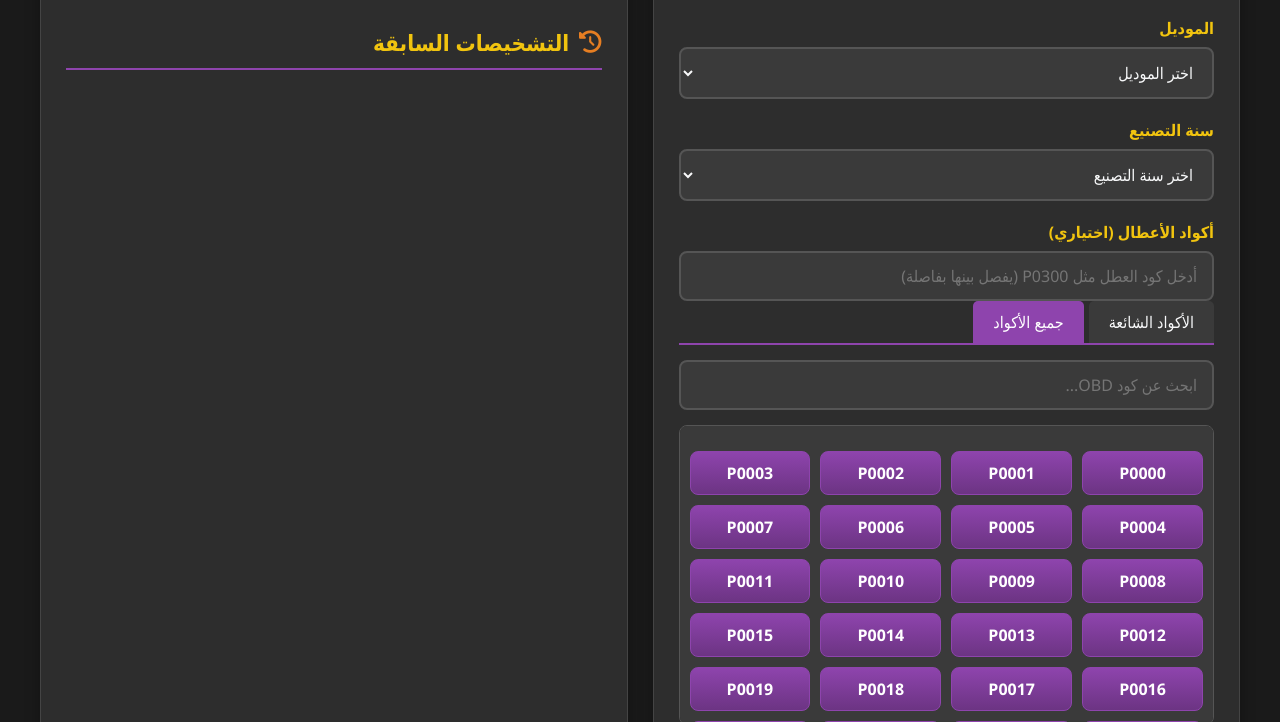
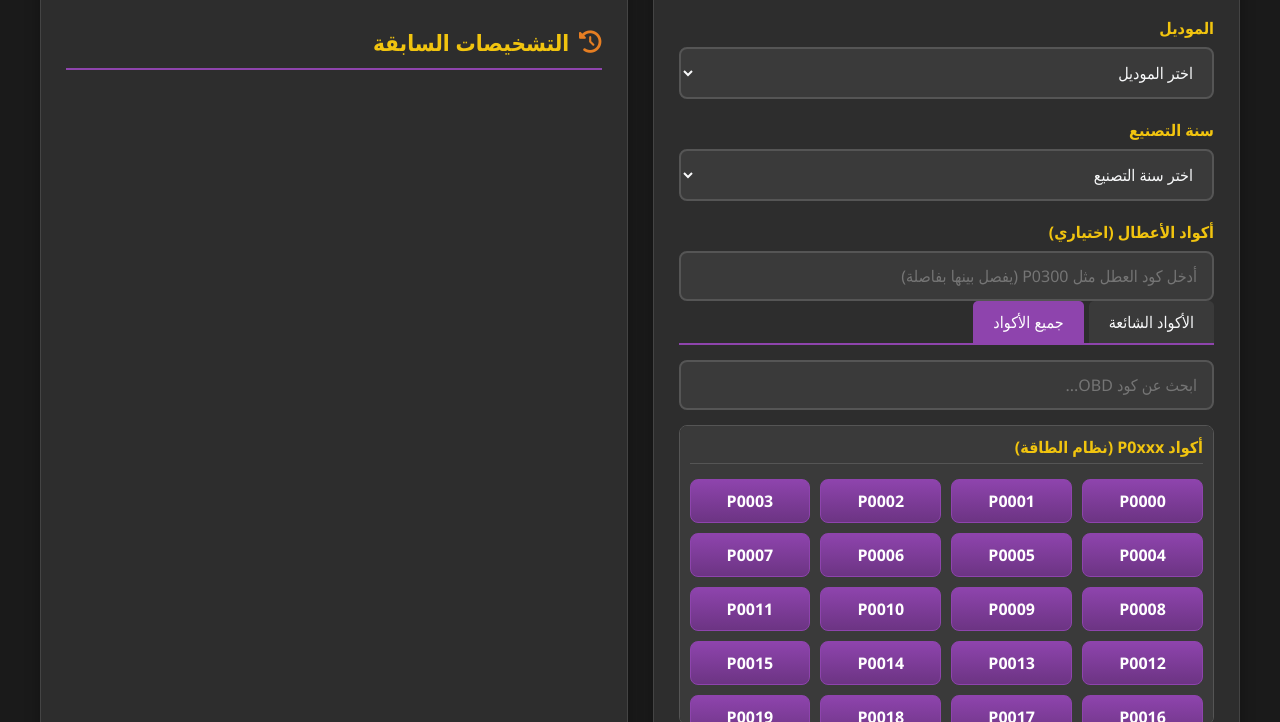
Before and after one commit to dalinadjib1990-cell/Ai-, a plain HTML site: page index.html in a window 1280 px wide. Both pictures are taken after a click on the element "جميع الأكواد". Shown: the part 515-1237 px from the top of the page. Drawn offline with Linux system fonts and the light colour scheme.

Commit message:
Update index.html

```diff
--- a/index.html
+++ b/index.html
@@ -359,6 +359,18 @@
         .code-search {
             margin-bottom: 15px;
         }
+
+        .code-category {
+            margin-bottom: 15px;
+        }
+
+        .code-category-title {
+            font-weight: bold;
+            color: var(--secondary);
+            margin-bottom: 10px;
+            padding-bottom: 5px;
+            border-bottom: 1px solid #555;
+        }
     </style>
 </head>
 <body>
@@ -448,7 +460,6 @@
                                 <div class="code-item" data-code="P0500">P0500</div>
                                 <div class="code-item" data-code="P0600">P0600</div>
                                 <div class="code-item" data-code="P0700">P0700</div>
-                                <div class="code-item" data-code="P0800">P0800</div>
                                 <div class="code-item" data-code="P0120">P0120</div>
                                 <div class="code-item" data-code="P0130">P0130</div>
                                 <div class="code-item" data-code="P0170">P0170</div>
@@ -477,7 +488,7 @@
                             <input type="text" id="codeSearch" placeholder="ابحث عن كود OBD...">
                         </div>
                         <div class="obd-codes-container">
-                            <div class="code-list" id="all-codes-list">
+                            <div id="all-codes-list">
                                 <!-- سيتم ملؤها بواسطة JavaScript -->
                             </div>
                         </div>
@@ -580,44 +591,80 @@
             codesList.innerHTML = '';
 
             // أكواد P0xxx (نظام الطاقة)
+            const p0Category = document.createElement('div');
+            p0Category.className = 'code-category';
+            p0Category.innerHTML = '<div class="code-category-title">أكواد P0xxx (نظام الطاقة)</div>';
+            const p0List = document.createElement('div');
+            p0List.className = 'code-list';
+
             for (let i = 0; i <= 999; i++) {
                 const code = 'P0' + i.toString().padStart(3, '0');
                 const codeItem = document.createElement('div');
                 codeItem.className = 'code-item';
                 codeItem.textContent = code;
                 codeItem.setAttribute('data-code', code);
-                codesList.appendChild(codeItem);
+                p0List.appendChild(codeItem);
             }
 
+            p0Category.appendChild(p0List);
+            codesList.appendChild(p0Category);
+
             // أكواد P1xxx (الشركة المصنعة)
+            const p1Category = document.createElement('div');
+            p1Category.className = 'code-category';
+            p1Category.innerHTML = '<div class="code-category-title">أكواد P1xxx (الشركة المصنعة)</div>';
+            const p1List = document.createElement('div');
+            p1List.className = 'code-list';
+
             for (let i = 0; i <= 999; i++) {
                 const code = 'P1' + i.toString().padStart(3, '0');
                 const codeItem = document.createElement('div');
                 codeItem.className = 'code-item';
                 codeItem.textContent = code;
                 codeItem.setAttribute('data-code', code);
-                codesList.appendChild(codeItem);
+                p1List.appendChild(codeItem);
             }
 
+            p1Category.appendChild(p1List);
+            codesList.appendChild(p1Category);
+
             // أكواد P2xxx (الشركة المصنعة)
+            const p2Category = document.createElement('div');
+            p2Category.className = 'code-category';
+            p2Category.innerHTML = '<div class="code-category-title">أكواد P2xxx (الشركة المصنعة)</div>';
+            const p2List = document.createElement('div');
+            p2List.className = 'code-list';
+
             for (let i = 0; i <= 999; i++) {
                 const code = 'P2' + i.toString().padStart(3, '0');
                 const codeItem = document.createElement('div');
                 codeItem.className = 'code-item';
                 codeItem.textContent = code;
                 codeItem.setAttribute('data-code', code);
-                codesList.appendChild(codeItem);
+                p2List.appendChild(codeItem);
             }
 
+            p2Category.appendChild(p2List);
+            codesList.appendChild(p2Category);
+
             // أكواد P3xxx (الشركة المصنعة)
+            const p3Category = document.createElement('div');
+            p3Category.className = 'code-category';
+            p3Category.innerHTML = '<div class="code-category-title">أكواد P3xxx (الشركة المصنعة)</div>';
+            const p3List = document.createElement('div');
+            p3List.className = 'code-list';
+
             for (let i = 0; i <= 999; i++) {
                 const code = 'P3' + i.toString().padStart(3, '0');
                 const codeItem = document.createElement('div');
                 codeItem.className = 'code-item';
                 codeItem.textContent = code;
                 codeItem.setAttribute('data-code', code);
-                codesList.appendChild(codeItem);
+                p3List.appendChild(codeItem);
             }
+
+            p3Category.appendChild(p3List);
+            codesList.appendChild(p3Category);
 
             // إضافة مستمعي الأحداث للأكواد
             addCodeListeners();
@@ -648,6 +695,7 @@
                 const code = item.getAttribute('data-code');
                 if (code.includes(searchText)) {
                     item.style.display = 'block';
+                    item.parentElement.parentElement.style.display = 'block';
                 } else {
                     item.style.display = 'none';
                 }
```
